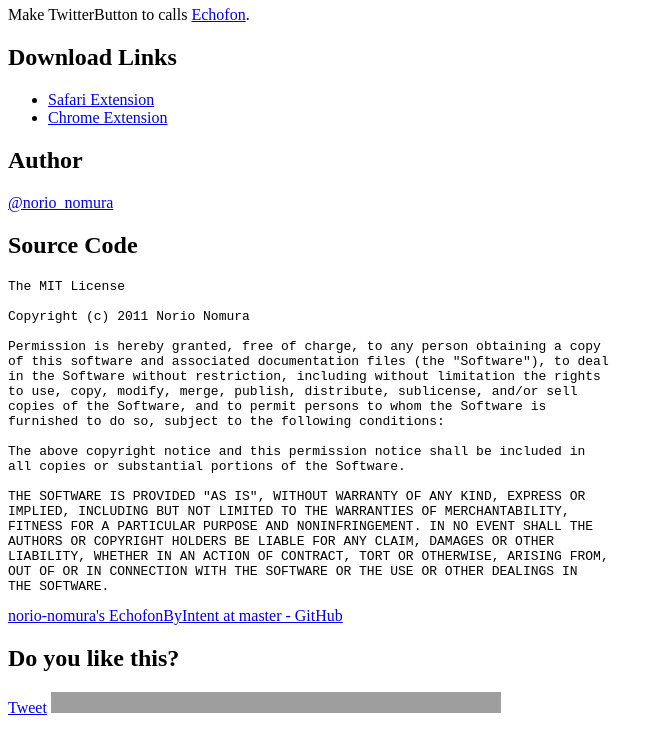
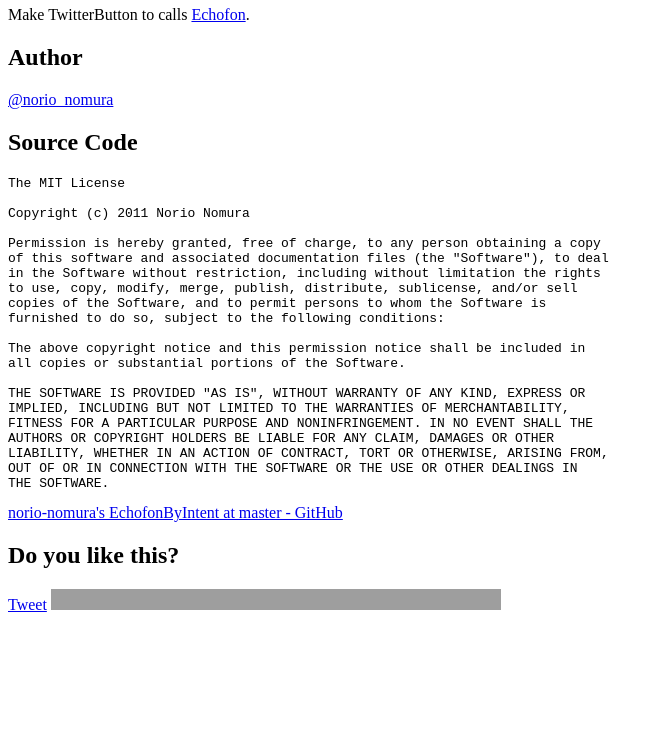
Before and after one commit to norio-nomura/EchofonByIntent, a plain HTML site: page index.html in a window 1280 px wide. Shown: the part 60-800 px from the top of the page, without its empty margins (0-664 px from the left). Drawn offline with Linux system fonts and the light colour scheme; grey boxes are pictures that could not be loaded.

Commit message:
Remove download links

```diff
--- a/index.html
+++ b/index.html
@@ -5,11 +5,11 @@
 <body>
 <h1>EchofonByIntent</h1>
 Make TwitterButton to calls <a href="http://www.echofon.com/twitter/mac/" target="_blank">Echofon</a>.<br/>
-<h2>Download Links</h2>
+<!--<h2>Download Links</h2>
 <ul>
 <li><a href="http://github.com/downloads/norio-nomura/EchofonByIntent/EchofonByIntent-1.0.safariextz">Safari Extension</a></li>
 <li><a href="https://chrome.google.com/extensions/detail/djmpckkcelebnpaikddbnlmiehbnjbie">Chrome Extension</a></li>
-</ul>
+</ul>-->
 <h2>Author</h2>
 <a href="http://twitter.com/norio_nomura/">@norio_nomura</a>
 <h2>Source Code</h2>
```
